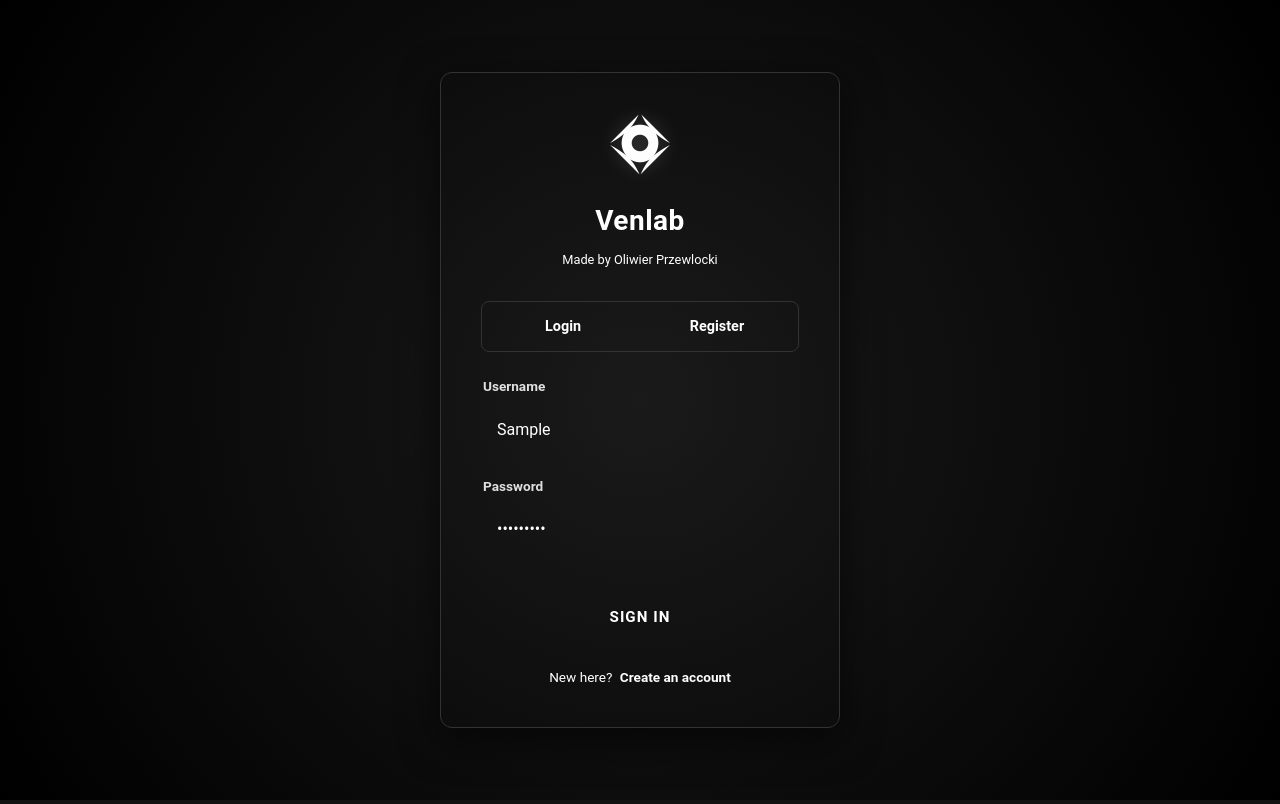
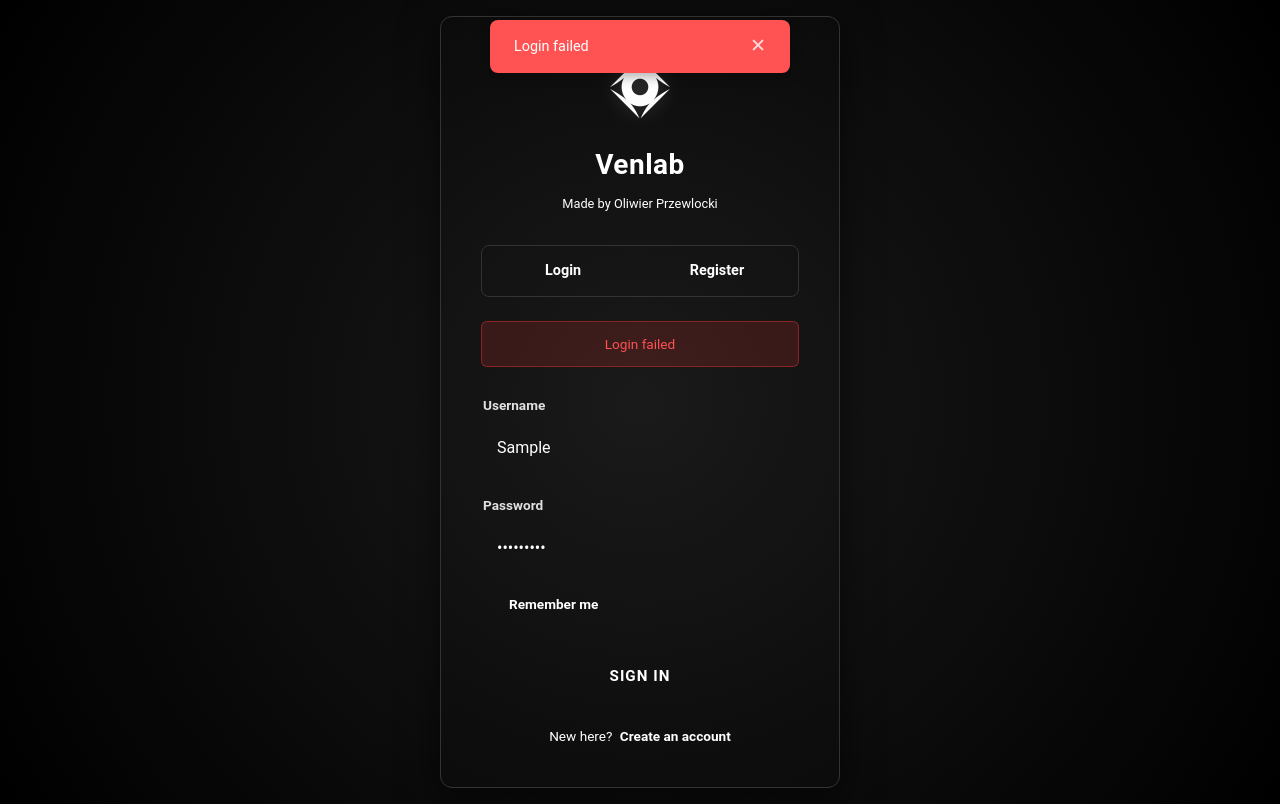
Before and after one commit to ren-ben/syt5-frontend, a Vue app: page /login in a window 1280 px wide. Both pictures are taken after typing "Sample", "Sample123" into the empty fields and a click on the button "SIGN IN". Built offline with nearby package versions, Linux system fonts and the light colour scheme; no server answers.

Commit message:
add icon & fix login

```diff
--- a/index.html
+++ b/index.html
@@ -2,7 +2,7 @@
 <html lang="en">
   <head>
     <meta charset="UTF-8" />
-    <link rel="icon" type="image/svg+xml" href="/vite.svg" />
+    <link rel="icon" type="image/png" href="/logo.png" />
     <meta name="viewport" content="width=device-width, initial-scale=1.0" />
     <title>Venlab</title>
   </head>
--- a/src/views/LoginView.vue
+++ b/src/views/LoginView.vue
@@ -1,41 +1,68 @@
 <script setup lang="ts">
 import { ref, reactive } from 'vue';
 import { useRouter } from 'vue-router';
-// import { useAuthStore } from '@/stores/auth'; // UNCOMMENT THIS
+import { useAuthStore } from '@/stores/auth'; // INTEGRATED
 
 const router = useRouter();
-// const authStore = useAuthStore(); // UNCOMMENT THIS
+const authStore = useAuthStore(); // INTEGRATED
 
-const isLogin = ref(true);
+// --- STATE ---
+const isLogin = ref(true); // Toggle between Login and Register
 const isLoading = ref(false);
+
+// --- SNACKBARS (Added back) ---
+const successSnackbar = ref(false);
+const successMessage = ref('');
+const errorSnackbar = ref(false);
 const errorMessage = ref('');
 
+// --- FORM DATA ---
 const form = reactive({
   username: '',
   email: '',
   password: ''
 });
+const rememberMe = ref(false); // Added for login
 
 const toggleMode = () => {
   isLogin.value = !isLogin.value;
   errorMessage.value = '';
+  // Optional: Reset form on toggle
+  // form.username = ''; form.email = ''; form.password = '';
 };
 
+// --- ACTIONS ---
 const handleSubmit = async () => {
   isLoading.value = true;
   errorMessage.value = '';
+  errorSnackbar.value = false;
 
   try {
     if (isLogin.value) {
-      console.log('Logging in with:', form.username, form.password);
-      // await authStore.login(form);
+      // --- LOGIN LOGIC ---
+      console.log('Logging in with:', form.username);
+      // Pass username/password/rememberMe to store
+      await authStore.login({ username: form.username, password: form.password }, rememberMe.value);
+
+      // Router redirect is usually handled inside store or here
       // router.push('/dashboard');
     } else {
+      // --- REGISTER LOGIC ---
       console.log('Registering with:', form);
-      // await authStore.register(form);
+      await authStore.register({ username: form.username, email: form.email, password: form.password });
+
+      // Success handling
+      successMessage.value = "Registration sent! Please wait for admin approval.";
+      successSnackbar.value = true;
+
+      // Switch back to login
+      isLogin.value = true;
+      form.password = ''; // Clear password
     }
   } catch (error: any) {
-    errorMessage.value = error.response?.data?.message || 'Authentication failed';
+    console.error(error);
+    errorMessage.value = error.response?.data?.message || (isLogin.value ? 'Login failed' : 'Registration failed');
+    errorSnackbar.value = true;
   } finally {
     isLoading.value = false;
   }
@@ -70,6 +97,7 @@ const handleSubmit = async () => {
       <!-- FORM -->
       <form @submit.prevent="handleSubmit" class="auth-form">
 
+        <!-- Inline Error (Optional, duplicate of snackbar but good for UI) -->
         <div v-if="errorMessage" class="error-alert">
           {{ errorMessage }}
         </div>
@@ -85,6 +113,7 @@ const handleSubmit = async () => {
           />
         </div>
 
+        <!-- Email (Register Only) -->
         <div v-if="!isLogin" class="form-group slide-in">
           <label for="email">Email</label>
           <input
@@ -107,6 +136,15 @@ const handleSubmit = async () => {
           />
         </div>
 
+        <!-- Remember Me (Login Only) -->
+        <div v-if="isLogin" class="form-group-checkbox slide-in">
+          <label class="checkbox-container">
+            <input type="checkbox" v-model="rememberMe">
+            <span class="checkmark"></span>
+            <span class="checkbox-label">Remember me</span>
+          </label>
+        </div>
+
         <button type="submit" class="submit-btn" :disabled="isLoading">
           <span v-if="isLoading">Processing...</span>
           <span v-else>{{ isLogin ? 'Sign In' : 'Create Account' }}</span>
@@ -119,22 +157,38 @@ const handleSubmit = async () => {
       </div>
 
     </div>
+
+    <!-- SNACKBARS (Hidden functionality, visible UI overlay) -->
+    <!-- Note: We are using a simple CSS implementation for snackbars to match the style
+         instead of depending on V-Snackbar inside this raw CSS layout,
+         BUT since you have Vuetify installed, we can wrap the whole thing or just use fixed positioning -->
+
+    <div v-if="successSnackbar" class="custom-snackbar success">
+        <span>{{ successMessage }}</span>
+        <button @click="successSnackbar = false">✕</button>
+    </div>
+
+    <div v-if="errorSnackbar" class="custom-snackbar error">
+        <span>{{ errorMessage }}</span>
+        <button @click="errorSnackbar = false">✕</button>
+    </div>
+
   </div>
 </template>
 
 <style scoped>
 /* --- REFINED DARK THEME VARIABLES --- */
 :root {
-  --primary: #2196F3;         /* Vuetify Blue */
-  --primary-hover: #1E88E5;   /* Slightly Darker Blue */
-  --bg-page: #000000;         /* Pitch Black Page Background */
-  --card-bg: #1E1E1E;         /* Dark Grey Card */
-  --text-main: #FFFFFF;       /* Pure White Text */
-  --text-muted: #9E9E9E;      /* Medium Grey Text */
-  --input-bg: #2D2D2D;        /* Lighter Grey for Inputs */
-  --input-border: #424242;    /* Subtle Border */
-  --tab-bg: #121212;          /* Black Tab Bar */
-  --tab-inactive: #757575;    /* Inactive Tab Text */
+  --primary: #2196F3;
+  --primary-hover: #1E88E5;
+  --bg-page: #000000;
+  --card-bg: #1E1E1E;
+  --text-main: #FFFFFF;
+  --text-muted: #9E9E9E;
+  --input-bg: #2D2D2D;
+  --input-border: #424242;
+  --tab-bg: #121212;
+  --tab-inactive: #757575;
 }
 
 /* --- LAYOUT --- */
@@ -143,11 +197,11 @@ const handleSubmit = async () => {
   display: flex;
   align-items: center;
   justify-content: center;
-  /* Subtle gradient to add depth */
   background: radial-gradient(circle at center, #1a1a1a 0%, #000000 100%);
   font-family: 'Roboto', sans-serif;
   padding: 1rem;
   color: var(--text-main);
+  position: relative; /* For snackbars */
 }
 
 .auth-card {
@@ -156,7 +210,6 @@ const handleSubmit = async () => {
   max-width: 400px;
   padding: 2.5rem;
   border-radius: 12px;
-  /* Strong shadow to lift card off background */
   box-shadow: 0 12px 40px rgba(0, 0, 0, 0.6);
   border: 1px solid #333;
 }
@@ -172,7 +225,6 @@ const handleSubmit = async () => {
   width: auto;
   margin-bottom: 1rem;
   object-fit: contain;
-  /* White Glow Effect */
   filter: drop-shadow(0 0 10px rgba(255, 255, 255, 0.15));
 }
 
@@ -215,9 +267,8 @@ const handleSubmit = async () => {
 }
 
 .auth-tabs button.active {
-  background: #333; /* Dark Grey Active State (Subtle) or use Primary */
   color: white;
-  background: var(--primary); /* OPTION: Use Primary color for active tab */
+  background: var(--primary);
 }
 
 /* --- FORM --- */
@@ -236,11 +287,13 @@ const handleSubmit = async () => {
 label {
   font-size: 0.85rem;
   font-weight: 600;
-  color: #E0E0E0; /* Lighter than muted for readability */
+  color: #E0E0E0;
   margin-left: 2px;
 }
 
-input {
+input[type="text"],
+input[type="password"],
+input[type="email"] {
   padding: 0.9rem 1rem;
   background-color: var(--input-bg);
   border: 1px solid var(--input-border);
@@ -249,16 +302,14 @@ input {
   color: white;
   transition: border-color 0.2s, box-shadow 0.2s;
   outline: none;
+  width: 100%;
 }
 
-input::placeholder {
-  color: #666;
-  font-weight: 400;
-}
+input::placeholder { color: #666; font-weight: 400; }
 
 input:focus {
   border-color: var(--primary);
-  background-color: #333; /* Slightly lighter on focus */
+  background-color: #333;
   box-shadow: 0 0 0 1px var(--primary);
 }
 
@@ -289,6 +340,51 @@ input:focus {
   box-shadow: none;
 }
 
+/* --- CHECKBOX (Custom) --- */
+.form-group-checkbox {
+  display: flex;
+  align-items: center;
+}
+.checkbox-container {
+  display: flex;
+  align-items: center;
+  cursor: pointer;
+  font-size: 0.85rem;
+  color: var(--text-muted);
+}
+.checkbox-container input {
+  display: none;
+}
+.checkmark {
+  width: 18px;
+  height: 18px;
+  background-color: var(--input-bg);
+  border: 1px solid var(--input-border);
+  border-radius: 4px;
+  margin-right: 8px;
+  position: relative;
+  transition: all 0.2s;
+}
+.checkbox-container input:checked ~ .checkmark {
+  background-color: var(--primary);
+  border-color: var(--primary);
+}
+.checkmark:after {
+  content: "";
+  position: absolute;
+  display: none;
+  left: 6px;
+  top: 2px;
+  width: 5px;
+  height: 10px;
+  border: solid white;
+  border-width: 0 2px 2px 0;
+  transform: rotate(45deg);
+}
+.checkbox-container input:checked ~ .checkmark:after {
+  display: block;
+}
+
 /* --- FOOTER --- */
 .auth-footer {
   text-align: center;
@@ -309,6 +405,7 @@ input:focus {
   color: var(--primary);
 }
 
+/* --- ALERTS & SNACKBARS --- */
 .error-alert {
   background-color: rgba(211, 47, 47, 0.2);
   color: #FF5252;
@@ -318,6 +415,42 @@ input:focus {
   text-align: center;
   border: 1px solid rgba(211, 47, 47, 0.5);
   margin-bottom: 0.5rem;
+}
+
+.custom-snackbar {
+    position: fixed;
+    top: 20px;
+    left: 50%;
+    transform: translateX(-50%);
+    padding: 12px 24px;
+    border-radius: 8px;
+    color: white;
+    display: flex;
+    align-items: center;
+    gap: 12px;
+    box-shadow: 0 4px 12px rgba(0,0,0,0.3);
+    z-index: 1000;
+    font-size: 0.9rem;
+    min-width: 300px;
+    justify-content: space-between;
+    animation: slideDown 0.3s ease-out;
+}
+
+.custom-snackbar.success {
+    background-color: #4CAF50; /* Green */
+}
+
+.custom-snackbar.error {
+    background-color: #FF5252; /* Red */
+}
+
+.custom-snackbar button {
+    background: none;
+    border: none;
+    color: white;
+    font-size: 1.2rem;
+    cursor: pointer;
+    opacity: 0.8;
 }
 
 /* --- ANIMATION --- */
```
